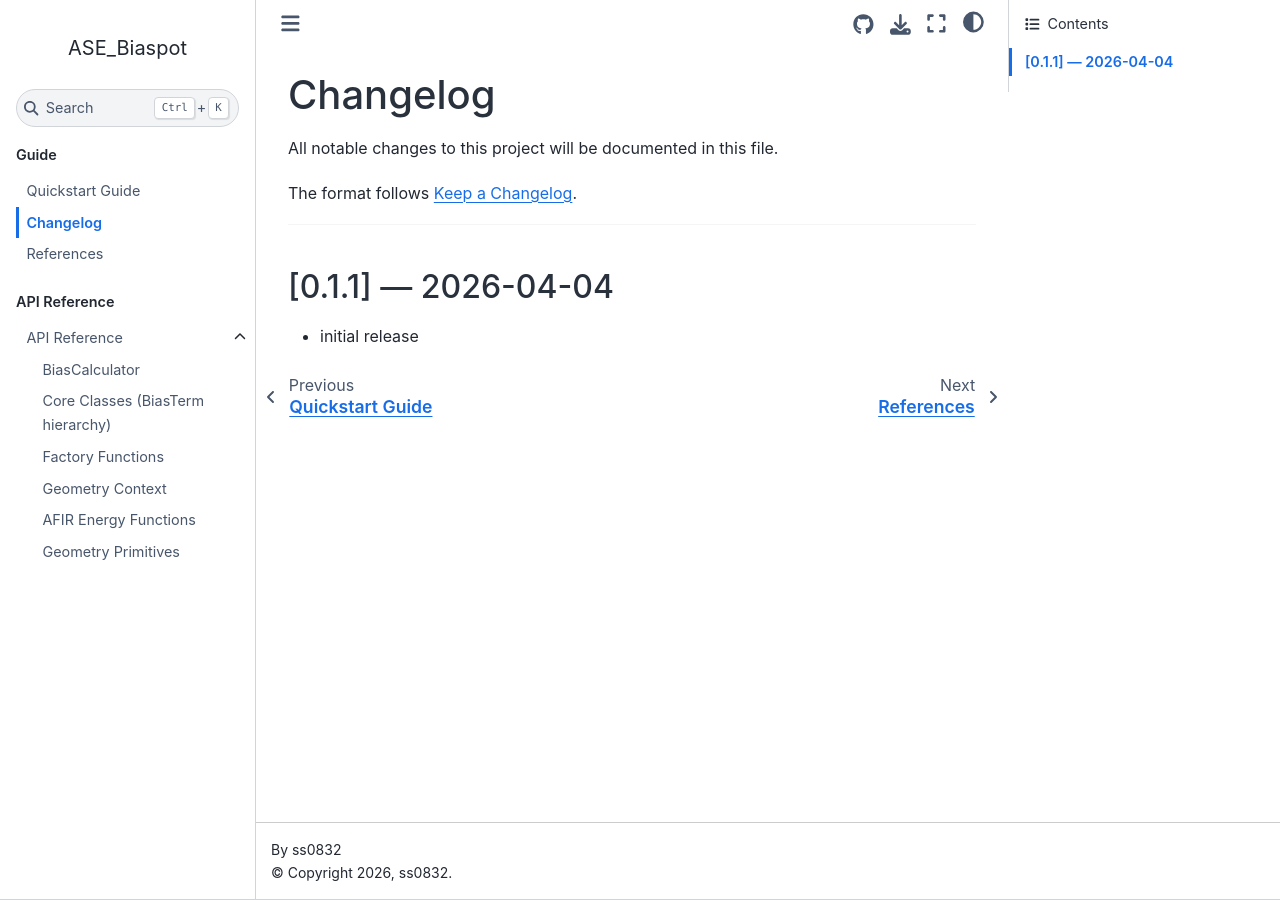
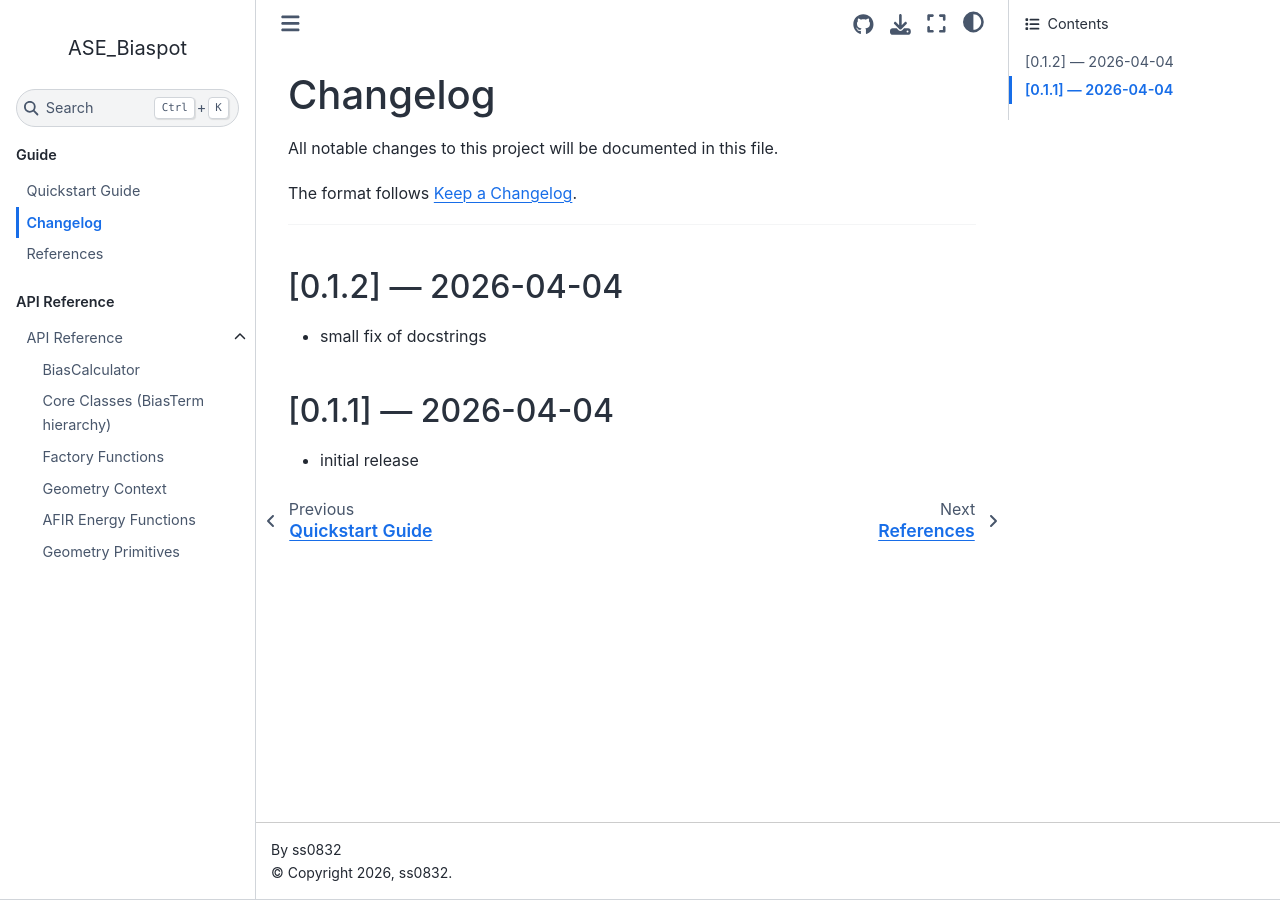
Before and after one commit to ss0832/ASE_Biaspot, a Sphinx documentation site: the page built from docs/CHANGELOG.md, in a window 1280 px wide. Built offline with Sphinx 7.4.7 and the Sphinx Book theme 1.1.4, drawn with Linux system fonts in a browser that asks for light colours.

Commit message:
Add changelog entry for version 0.1.2

```diff
--- a/docs/CHANGELOG.md
+++ b/docs/CHANGELOG.md
@@ -5,6 +5,8 @@ All notable changes to this project will be documented in this file.
 The format follows [Keep a Changelog](https://keepachangelog.com/en/1.1.0/).
 
 ---
+## [0.1.2] — 2026-04-04
+- small fix of docstrings
 
 ## [0.1.1] — 2026-04-04
 
```
